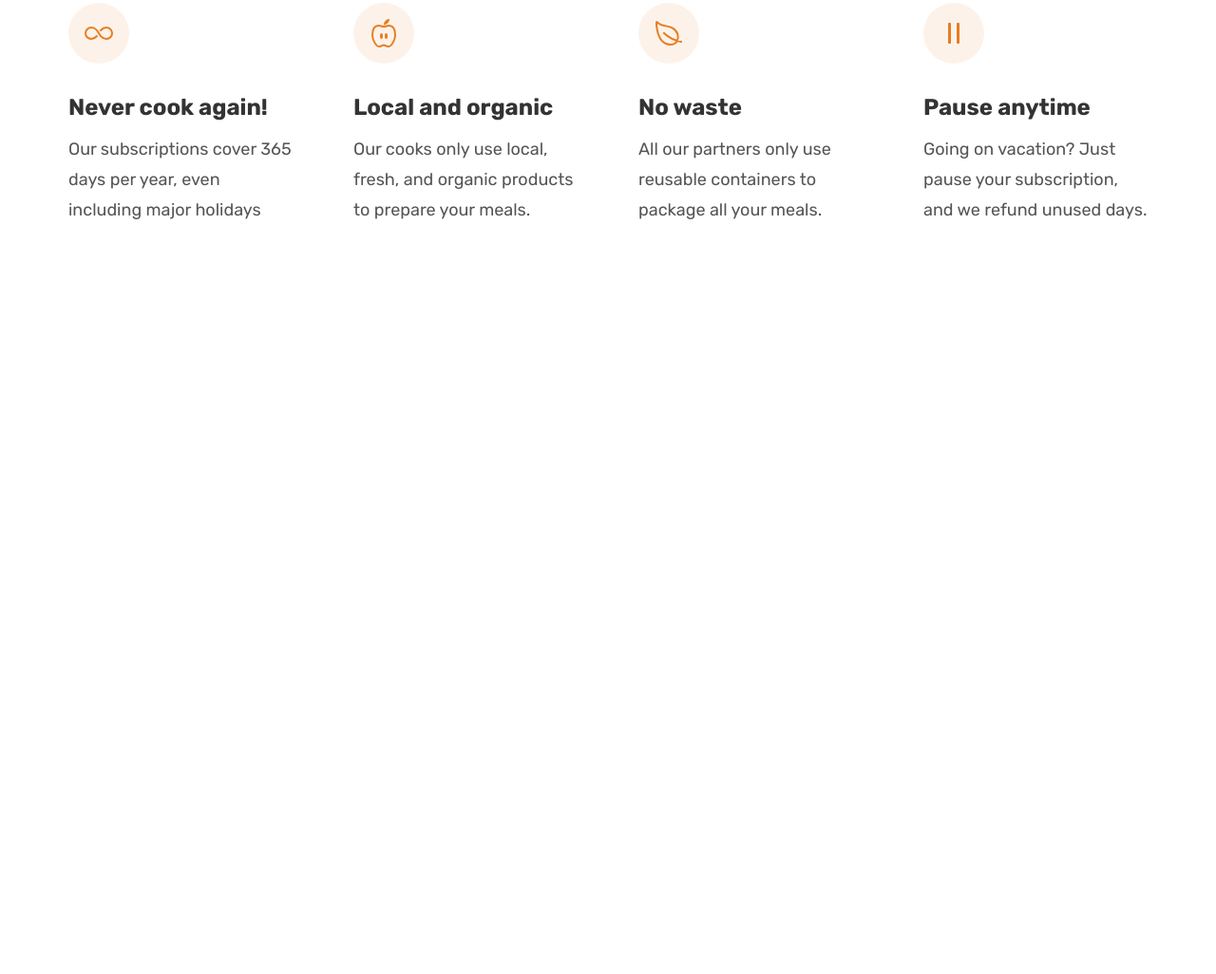
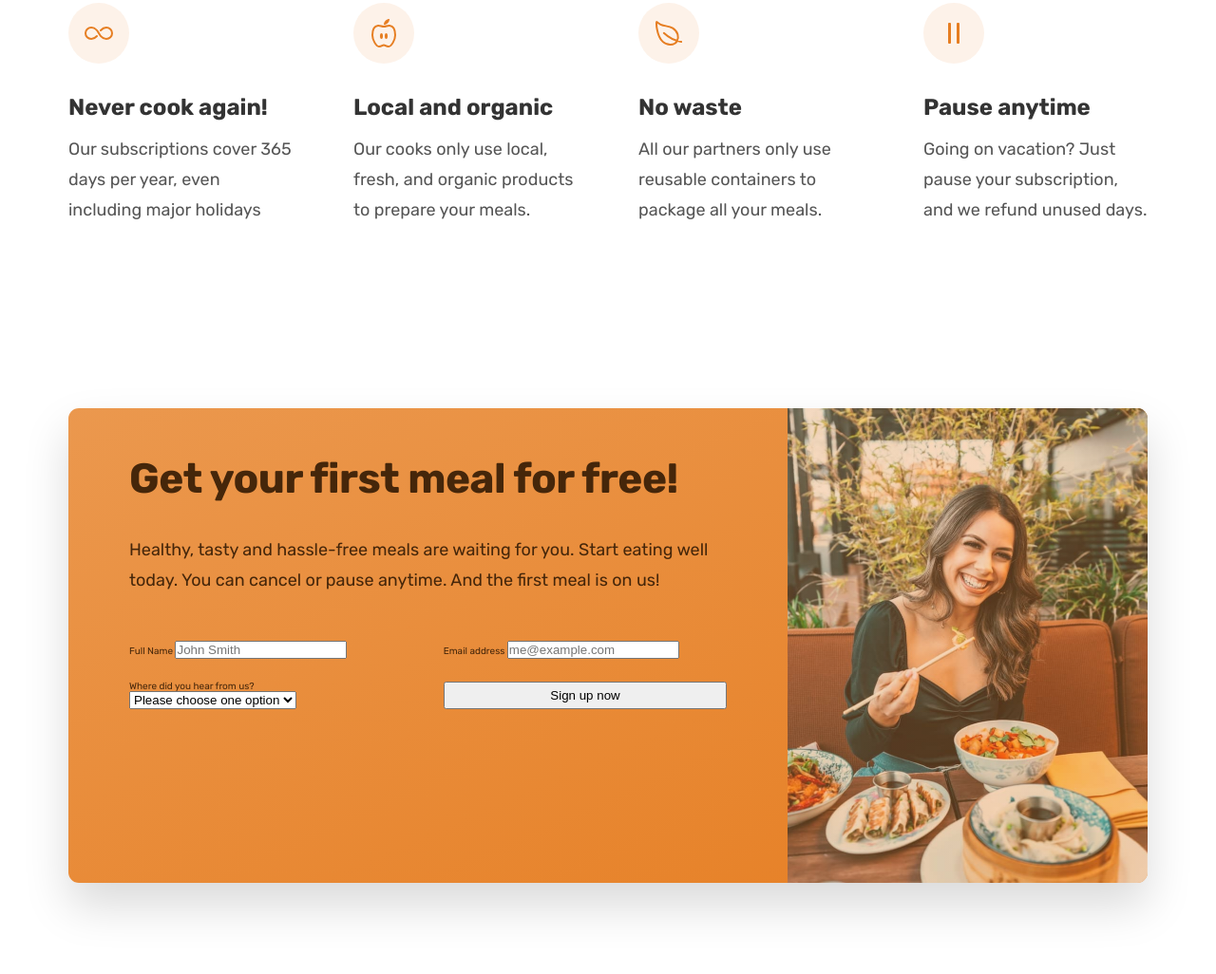
Before and after one commit to sjoerdlmkns/omnifood, a plain HTML site: page index.html in a window 1280 px wide. Shown: the part 5628-6654 px from the top of the page at 95% size. Before the commit the page ends 5962 px from the top, so only its background shows below. Drawn offline with nearby package versions, Linux system fonts and the light colour scheme.

Commit message:
wip: cta form

```diff
--- a/css/general.css
+++ b/css/general.css
@@ -28,6 +28,7 @@ Paragraph default: 1.6
 - Tints:
 #fdf2e9
 #fae5d3
+#eb984e€
 
 - Shades:
 #cf711f
@@ -38,6 +39,7 @@ Paragraph default: 1.6
 #333
 
 --- 05 SHADOWS
+box-shadow: 0 2.4rem 4.8rem rgba(0, 0, 0, 0.075);
 
 --- 06 BORDER-RADIUS
 
--- a/css/style.css
+++ b/css/style.css
@@ -455,3 +455,59 @@
   font-size: 1.8rem;
   line-height: 1.8;
 }
+
+/* ************************ */
+/* CTA Section */
+/* ************************ */
+
+.section-cta {
+  padding: 9.6rem 0;
+}
+
+.cta {
+  display: grid;
+  grid-template-columns: 2fr 1fr;
+  /* background-color: #e67e22; */
+  box-shadow: 0 2.4rem 4.8rem rgba(0, 0, 0, 0.15);
+  border-radius: 11px;
+
+  background-image: linear-gradient(to right bottom, #eb984e, #e67e22);
+  overflow: hidden;
+
+  /* Temp */
+  height: 50rem;
+}
+
+.cta-text-box {
+  padding: 4.8rem 6.4rem 6.4rem 6.4rem;
+  color: #45260a;
+}
+
+.cta-text {
+  font-size: 1.8rem;
+  line-height: 1.8;
+  margin-bottom: 4.8rem;
+}
+
+.cta .heading-secondary {
+  color: #45260a;
+  margin-bottom: 3.2rem;
+}
+
+.cta-img-box {
+  background-image: linear-gradient(
+      to right bottom,
+      rgba(235, 151, 78, 0.35),
+      rgba(230, 125, 34, 0.35)
+    ),
+    url("../img/eating.jpg");
+  background-size: cover;
+  background-position: center;
+}
+
+.cta-form {
+  display: grid;
+  grid-template-columns: 1fr 1fr;
+  column-gap: 3.2rem;
+  row-gap: 2.4rem;
+}
--- a/index.html
+++ b/index.html
@@ -584,6 +584,70 @@
           </div>
         </div>
       </section>
+
+      <section class="section-cta">
+        <div class="container">
+          <div class="cta">
+            <div class="cta-text-box">
+              <h2 class="heading-secondary">Get your first meal for free!</h2>
+
+              <p class="cta-text">
+                Healthy, tasty and hassle-free meals are waiting for you. Start
+                eating well today. You can cancel or pause anytime. And the
+                first meal is on us!
+              </p>
+
+              <form class="cta-form" action="#">
+                <div>
+                  <label for="full-name">Full Name</label>
+                  <input
+                    id="full-name"
+                    type="text"
+                    placeholder="John Smith"
+                    required
+                  />
+                </div>
+
+                <div>
+                  <label for="email">Email address</label>
+                  <input
+                    id="email"
+                    type="email"
+                    placeholder="me@example.com"
+                    required
+                  />
+                </div>
+
+                <div>
+                  <label for="select-where">Where did you hear from us?</label>
+                  <select id="select-where" required>
+                    <option value="">Please choose one option</option>
+                    <option value="friends">Friends and family</option>
+                    <option value="youtube">YouTube video</option>
+                    <option value="podcast">Podcast</option>
+                    <option value="ad">Facebook add</option>
+                    <option value="other">Other</option>
+                  </select>
+                </div>
+
+                <button class="btn">Sign up now</button>
+              </form>
+            </div>
+            <div
+              class="cta-img-box"
+              role="img"
+              aria-label="Woman enjoying food"
+            ></div>
+          </div>
+        </div>
+      </section>
+
+      <!-- ### We offer a free sample meal
+
+[Create simple form for users to sign up]
+
+Healthy, tasty and hassle-free meals are waiting for you. Start eating well today. You can cancel or pause anytime. And the first meal is on us!
+ -->
     </main>
   </body>
 </html>
```
